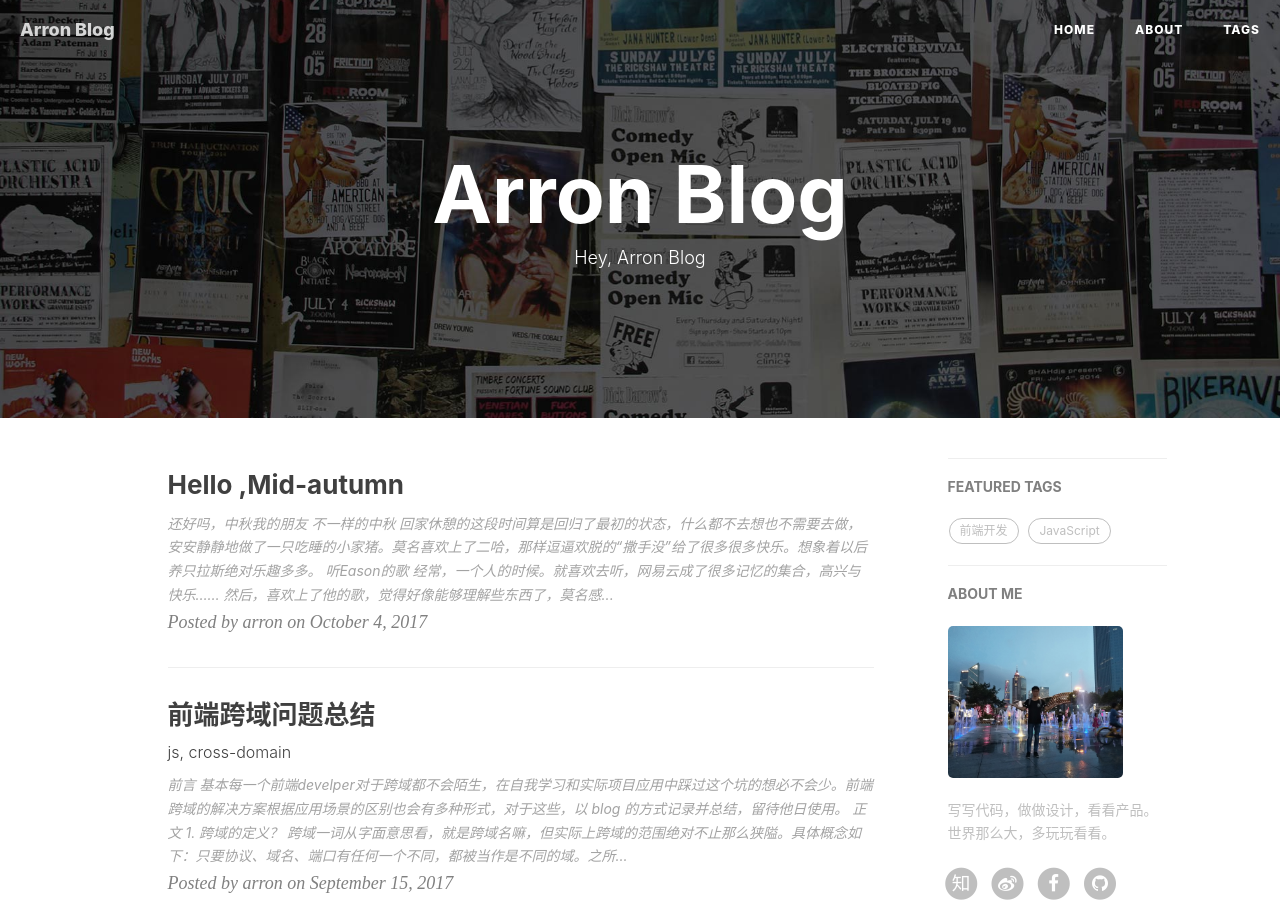
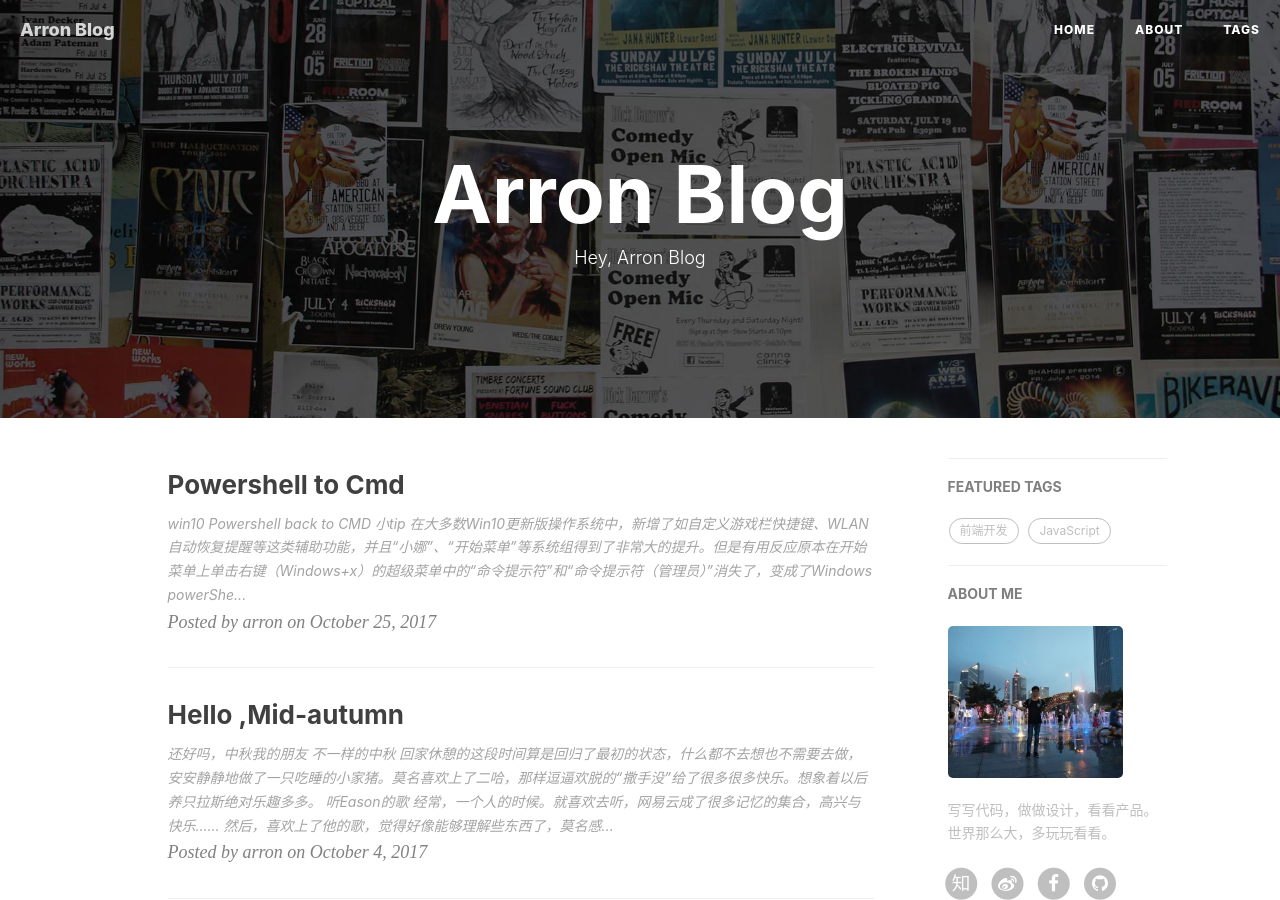
Before and after one commit to arron-chen/arron-chen.github.io, a Jekyll site: the page built from index.html, in a window 1280 px wide and 900 px high. Built offline with Jekyll 4.4.1, drawn with Linux system fonts in a browser that asks for light colours; nearby versions of some CDN libraries; the list of posts is cut into pages by our own code; comment, search, counter and statistics services are not loaded.

Commit message:
post-cmd

```diff
--- a/_config.yml
+++ b/_config.yml
@@ -32,7 +32,7 @@ anchorjs: true                          # if you want to customize anchor. check
 
 # Gems
 # from PR#40, to support local preview for Jekyll 3.0
-gems: [jekyll-paginate]
+plugins: [jekyll-paginate]
 
 
 
--- /dev/null
+++ b/_posts/2017-10-25-powershell.markdown
@@ -0,0 +1,27 @@
+---
+layout:     post
+title:      "Powershell to Cmd"
+date:       2017-10-25
+author:     "arron"
+header-img: "img/post-bg-unix-linux.jpg"
+tags:
+    - note
+
+---
+## win10  Powershell back to CMD
+
+> 小tip
+
+在大多数Win10更新版操作系统中，新增了如自定义游戏栏快捷键、WLAN自动恢复提醒等这类辅助功能，并且“小娜”、“开始菜单”等系统组得到了非常大的提升。但是有用反应原本在开始菜单上单击右键（Windows+x）的超级菜单中的“命令提示符”和“命令提示符（管理员）”消失了，变成了Windows powerShell 和Windows powerShell（管理员），该怎么办？
+下面本猿少教大家找回命令提示符的方法！
+
+> 看这里
+
+ Win+X命令提示符选项变成Windows powerShell的解决方法：
+
+ ![show1](/img/in-post/post-note/01.jpg)
+
+ * Win+X命令提示符选项变成Windows powerShell的解决方法：
+ * 在右侧底部将【当我右键单击“开始”按钮或按下Windows 键+X时，在菜单中将命令提示符替换为Windows powerShell】的开关关闭即可。
+
+ ![show2](/img/in-post/post-note/02.png)
```
Also changed, not shown: img/in-post/post-note/01.jpg (added), img/in-post/post-note/02.png (added).
